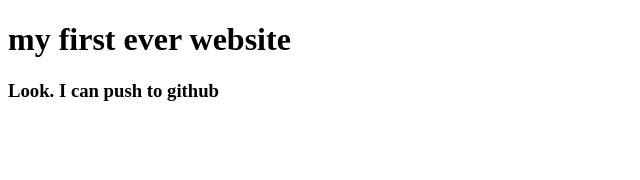
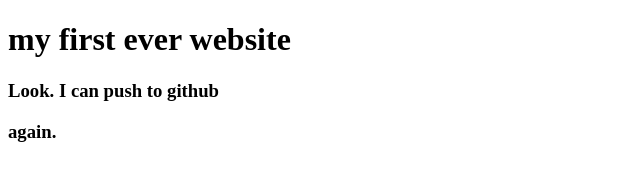
Before and after one commit to Muhammad12665/my-first-website, a plain HTML site: page index.html in a window 1280 px wide. Shown: the full height of the page, 0-640 px from the left. Drawn offline with Linux system fonts and the light colour scheme.

Commit message:
learned github

```diff
--- a/index.html
+++ b/index.html
@@ -9,5 +9,6 @@
 <body>
     <h1>my first ever website</h1>
     <h3>Look. I can push to github</h3>
+    <h3>again.</h3>
 </body>
 </html>
```
